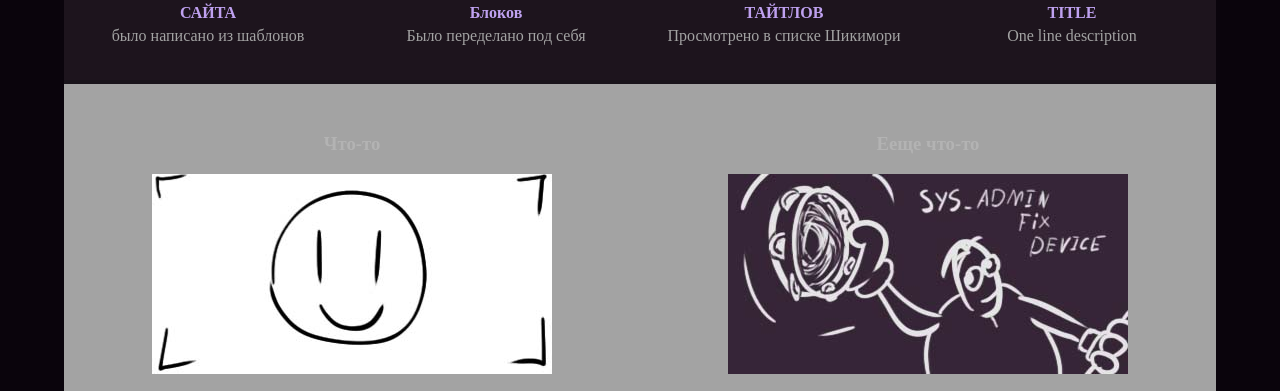
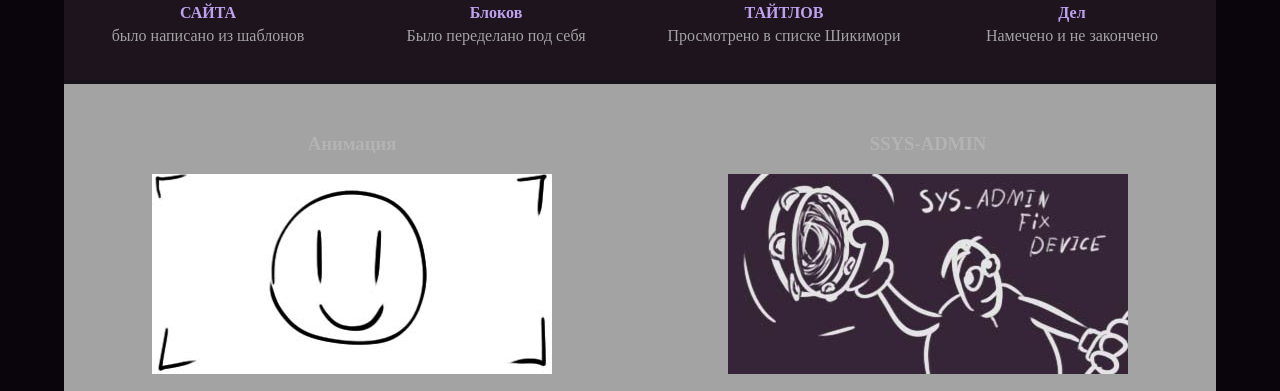
Before and after one commit to Moodenoid/moodenoid.github.io, a plain HTML site: page index.html in a window 1280 px wide. Shown: the part 395-786 px from the top of the page. Drawn offline with Linux system fonts and the light colour scheme.

Commit message:
Update index.html

```diff
--- a/index.html
+++ b/index.html
@@ -37,19 +37,19 @@
       </div>
       <div class="thumbnail">
         <h1 class="stats">9870</h1>
-        <h4>TITLE</h4>
-        <p>One line description</p>
+        <h4>Дел </h4>
+        <p>Намечено и не закончено</p>
       </div>
     </div>
     <!-- Gallery&Caption -->
     <footer>
       <article class="footer_column">
-        <h3>Что-то</h3>
+        <h3>Анимация</h3>
         <img src="images/place1.jpg" alt="" width="400" height="200" class="cards"/>
         <p>Lorem ipsum dolor sit amet, в смысле я могу заняться анимированием или Digital-рисованием (низкокачественным, но готов развиваться в этой среде). Занимался анимированием и имею опыт работы в Adobe Animate и Blender</p>
       </article>
       <article class="footer_column">
-        <h3>Ееще что-то</h3>
+        <h3>SSYS-ADMIN</h3>
         <img src="images/place2.jpg" alt="" width="400" height="200" class="cards"/>
         <p>Так же могу содержать серверную структуру предприятия и поддерживать работу сетей на Lunux (debian/ubuntu server, arch и CentOS только с мануалом), Windows и настраивать маршрутизацию Cisco </p>
       </article>
```
